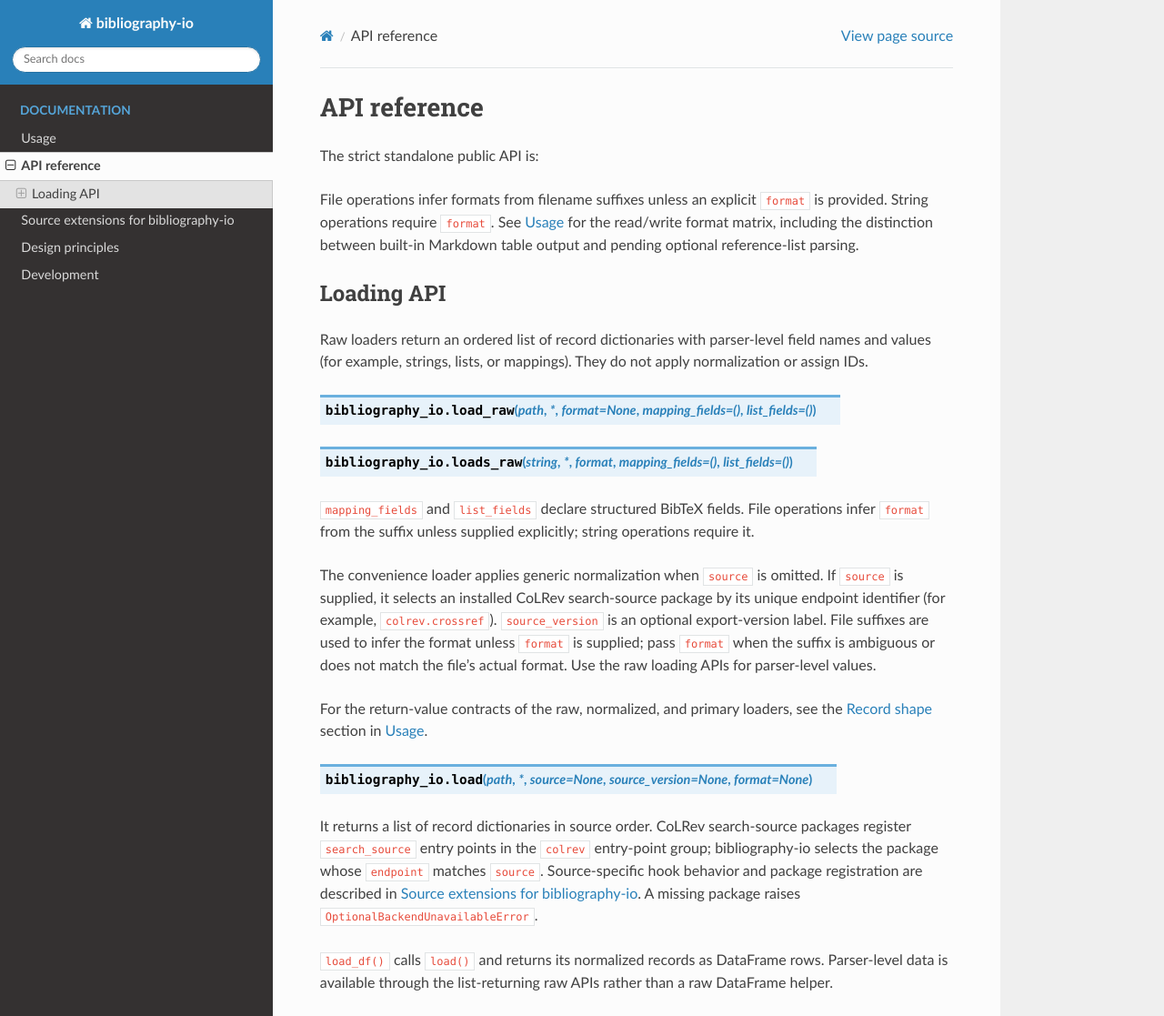
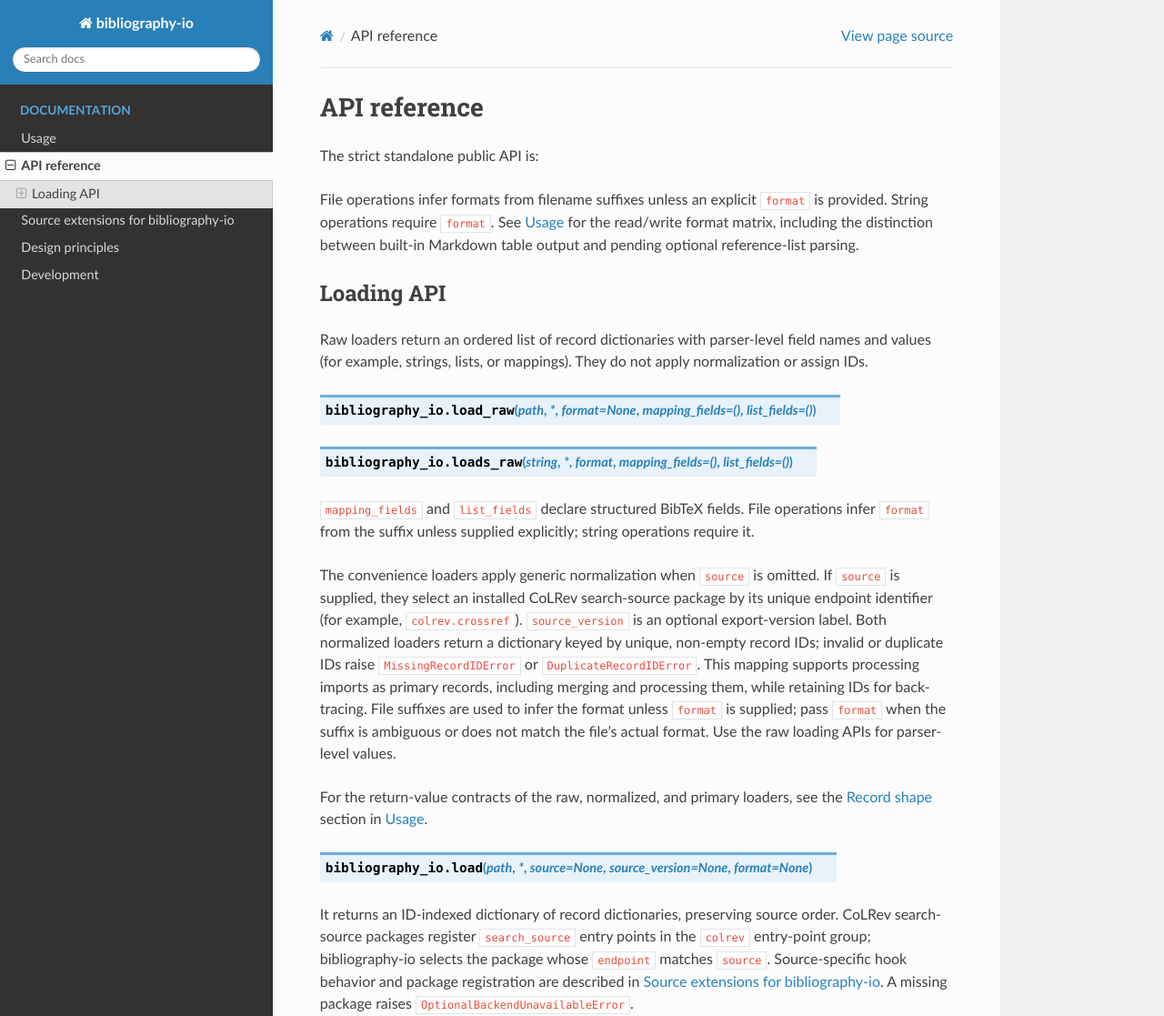
Before and after one commit to CoLRev-Environment/bibliography-io, a Sphinx documentation site: the page built from docs/api.rst, in a window 1280 px wide and 1400 px high. Shown: the top 1117 px of the window at 91% size. Built offline with Sphinx 7.4.7 and the Read the Docs theme 3.1.0, drawn with Linux system fonts in a browser that asks for light colours; some of the changed text lies outside the part shown; grey boxes are pictures that could not be loaded.

Commit message:
Return normalized loads as ID-indexed mappings
Validate non-empty, unique IDs during generic and source-specific normalization, and update the DataFrame adapter, documentation, and tests.

```diff
--- a/docs/api.rst
+++ b/docs/api.rst
@@ -24,25 +24,33 @@ apply normalization or assign IDs.
 File operations infer ``format`` from the suffix unless supplied explicitly;
 string operations require it.
 
-The convenience loader applies generic normalization when ``source`` is
-omitted. If ``source`` is supplied, it selects an installed CoLRev search-source
-package by its unique endpoint identifier (for example, ``colrev.crossref``).
-``source_version`` is an optional export-version label. File suffixes are used
-to infer the format unless ``format`` is supplied; pass ``format`` when the
-suffix is ambiguous or does not match the file's actual format. Use the raw
-loading APIs for parser-level values.
+The convenience loaders apply generic normalization when ``source`` is omitted.
+If ``source`` is supplied, they select an installed CoLRev search-source package
+by its unique endpoint identifier (for example, ``colrev.crossref``).
+``source_version`` is an optional export-version label. Both normalized loaders
+return a dictionary keyed by unique, non-empty record IDs; invalid or duplicate
+IDs raise ``MissingRecordIDError`` or ``DuplicateRecordIDError``. This mapping
+supports processing imports as primary records, including merging and processing
+them, while retaining IDs for back-tracing. File suffixes are used to infer the
+format unless ``format`` is supplied; pass ``format`` when the suffix is
+ambiguous or does not match the file's actual format. Use the raw loading APIs
+for parser-level values.
 
 For the return-value contracts of the raw, normalized, and primary loaders, see
 the :ref:`record-shape` section in :doc:`usage`.
 
 .. py:function:: bibliography_io.load(path, *, source=None, source_version=None, format=None)
 
-It returns a list of record dictionaries in source order. CoLRev search-source
-packages register ``search_source`` entry points in the ``colrev`` entry-point
-group; bibliography-io selects the package whose ``endpoint`` matches
-``source``. Source-specific hook behavior and package registration are described
-in :doc:`source_extensions`. A missing package raises
+It returns an ID-indexed dictionary of record dictionaries, preserving source
+order. CoLRev search-source packages register ``search_source`` entry points in
+the ``colrev`` entry-point group; bibliography-io selects the package whose
+``endpoint`` matches ``source``. Source-specific hook behavior and package
+registration are described in :doc:`source_extensions`. A missing package raises
 ``OptionalBackendUnavailableError``.
+
+.. py:function:: bibliography_io.loads(text, *, format, source=None, source_version=None)
+
+It returns the same ID-indexed mapping contract as ``load()`` for text input.
 
 ``load_df()`` calls ``load()`` and returns its normalized records as DataFrame
 rows. Parser-level data is available through the list-returning raw APIs rather
```
Also changed, not shown: docs/design.rst (+17 -9 lines), docs/source_extensions.rst (+7 -7 lines), docs/usage.rst (+16 -12 lines), src/bibliography_io/__init__.py (+54 -19 lines), 15 other files.
